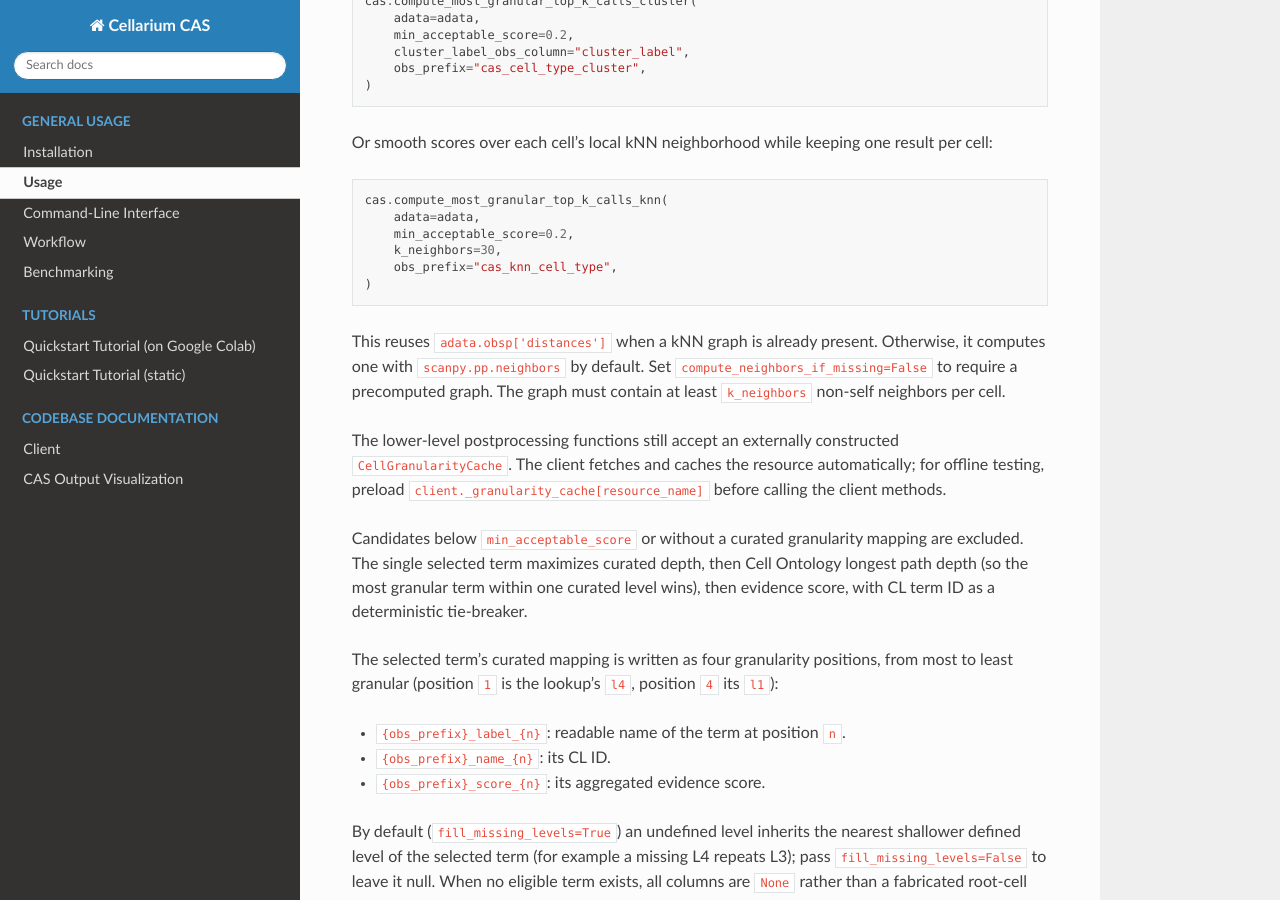
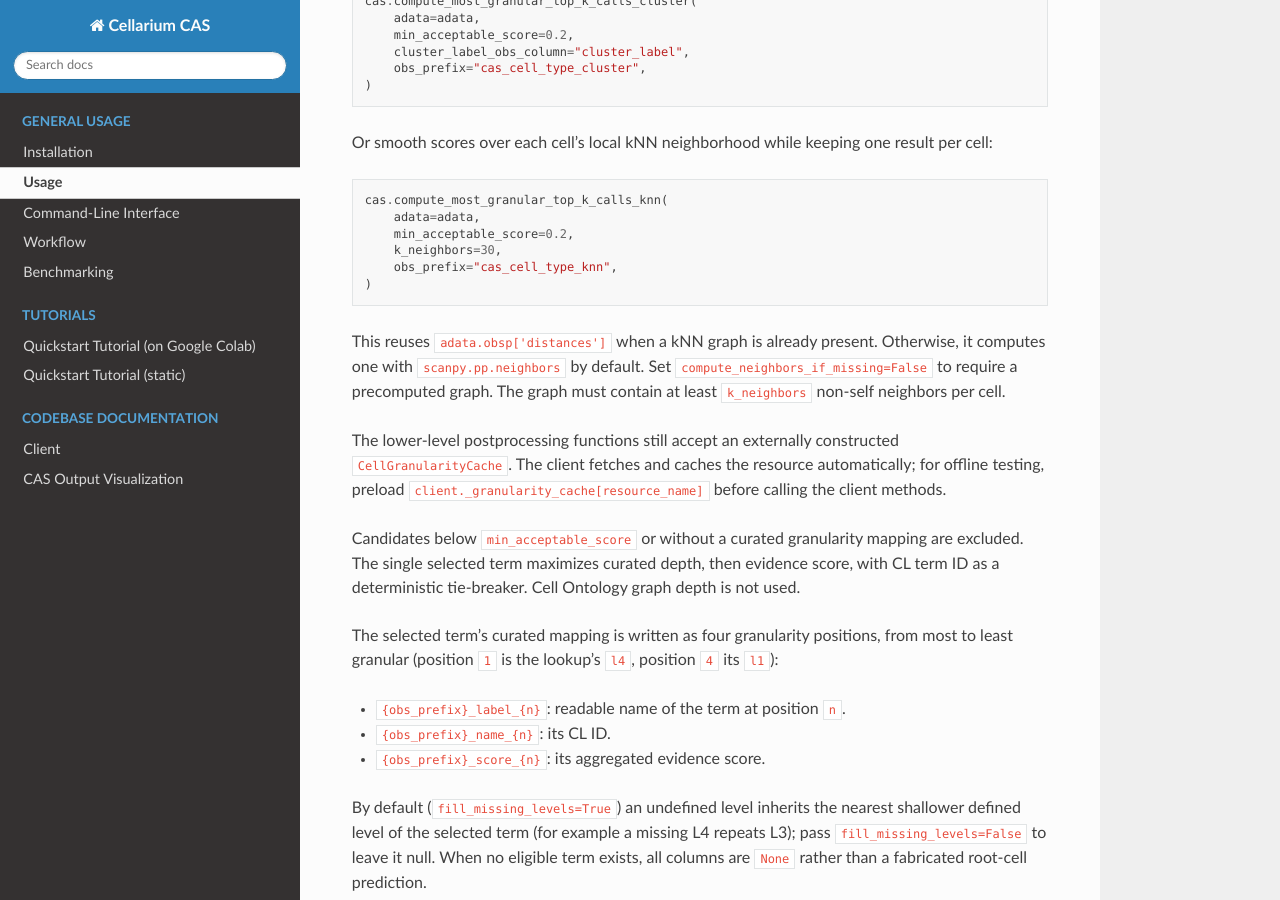
Before and after one commit to cellarium-ai/cellarium-cas, a Sphinx documentation site: the page built from docs/source/modules/usage.rst, in a window 1280 px wide and 900 px high, scrolled down 1926 px. Built offline with Sphinx 7.4.7 and the Read the Docs theme 3.1.0, drawn with Linux system fonts in a browser that asks for light colours; pages that are not in the unit, such as notebooks, are missing from menus; the version number could not be read and is left out.

Commit message:
feat: #149 improve granularity level annotation [4]

```diff
--- a/CHANGELOG.rst
+++ b/CHANGELOG.rst
@@ -30,11 +30,12 @@ Added
 
 Changed
 ~~~~~~~
-- The cell type call is now selected by curated granularity depth (1-4) instead of Cell Ontology path depth. Deeper curated terms win over higher-scoring shallower terms; within the same curated depth, terms with the longest Cell Ontology path from the cell root rank first, then evidence score, then CL term ID for deterministic ordering.
+- The cell type call is now selected by curated granularity depth (1-4) instead of Cell Ontology path depth. Deeper curated terms win over higher-scoring shallower terms; evidence score breaks ties within the same curated depth, then CL term ID provides deterministic ordering.
 - ``CASClient`` now fetches and caches the curated granularity resource from the backend, using the same ontology resource name as the cell ontology resource. A prefilled ``client._granularity_cache`` can override the source for offline tests.
 - ``compute_most_granular_top_k_calls_{single,cluster,knn}`` now select one source term per cell/cluster/neighborhood and write its curated mapping as four granularity positions: ``{obs_prefix}_{label,name,score}_{n}`` for ``n`` = 1 (most granular, lookup ``l4``) to 4 (least granular, lookup ``l1``). With ``fill_missing_levels=True`` (default) an undefined level inherits the nearest shallower defined level of the same term; ``False`` leaves it null.
 - ``get_most_granular_top_k_calls`` is replaced by ``get_most_granular_call``, which returns a single ``GranularityCellTypeCall``.
 - ``annotate`` CLI writes the granularity position columns to ``inferred_labels.csv``.
+- Default ``obs_prefix`` is now ``cas_cell_type`` (single), ``cas_cell_type_cluster`` (cluster) and ``cas_cell_type_knn`` (kNN) in ``compute_most_granular_top_k_calls_*`` and the matching ``CASClient`` methods.
 
 Removed
 ~~~~~~~
--- a/docs/source/modules/usage.rst
+++ b/docs/source/modules/usage.rst
@@ -92,7 +92,7 @@ Or smooth scores over each cell's local kNN neighborhood while keeping one resul
         adata=adata,
         min_acceptable_score=0.2,
         k_neighbors=30,
-        obs_prefix="cas_knn_cell_type",
+        obs_prefix="cas_cell_type_knn",
     )
 
 This reuses ``adata.obsp['distances']`` when a kNN graph is already present. Otherwise,
@@ -106,9 +106,8 @@ offline testing, preload ``client._granularity_cache[resource_name]`` before cal
 client methods.
 
 Candidates below ``min_acceptable_score`` or without a curated granularity mapping are
-excluded. The single selected term maximizes curated depth, then Cell Ontology longest path
-depth (so the most granular term within one curated level wins), then evidence score, with CL
-term ID as a deterministic tie-breaker.
+excluded. The single selected term maximizes curated depth, then evidence score, with CL term ID as a
+deterministic tie-breaker. Cell Ontology graph depth is not used.
 
 The selected term's curated mapping is written as four granularity positions, from most to least
 granular (position ``1`` is the lookup's ``l4``, position ``4`` its ``l1``):
```
Also changed, not shown: docs/source/notebooks/quickstart_tutorial.ipynb, 4 other files.
